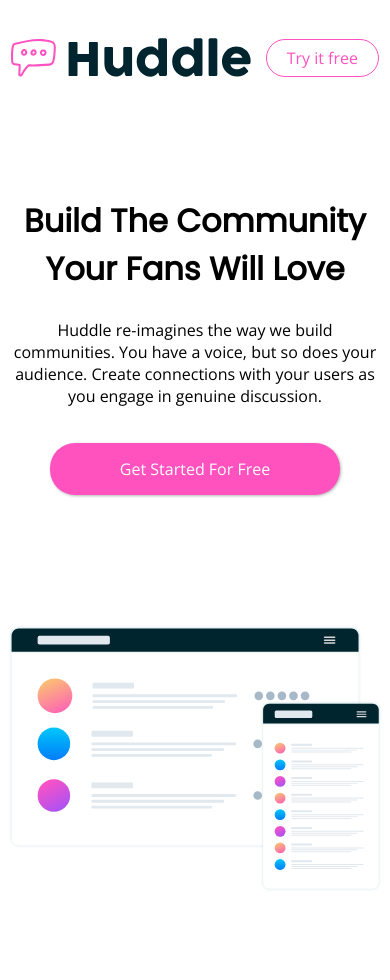
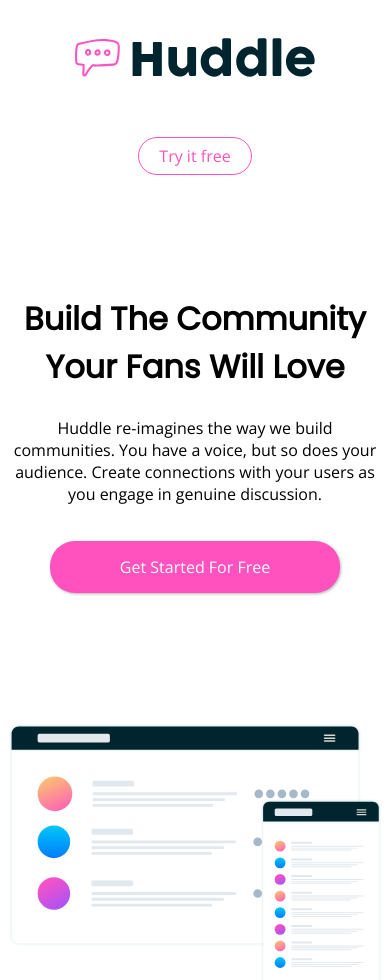
Before and after one commit to El-Hasnaoui/huddle-landing-page-with-curved-sections-master-and-flex-box, a plain HTML site: page index.html in a window 390 px wide. Shown: the top 980 px of the page. Drawn offline with Linux system fonts and the light colour scheme.

Commit message:
Update style-phone.css

```diff
--- a/css/style-phone.css
+++ b/css/style-phone.css
@@ -25,6 +25,7 @@ h1{
 header{
     width: 100%;
     display: flex;
+    flex-direction: column;
     align-items: center;
     padding: 20px 3px;
     margin-top: 10px;
@@ -33,9 +34,9 @@ header a{
     text-decoration: none;
     border:solid thin hsl(322, 100%, 66%);
     color: hsl(322, 100%, 66%);
-    margin-left: auto;
     padding: 7px 20px;
     border-radius: 20px;
+    margin-top: 60px;
 }
 header a:hover{
     background-color: hsl(322, 100%, 66%);
```
